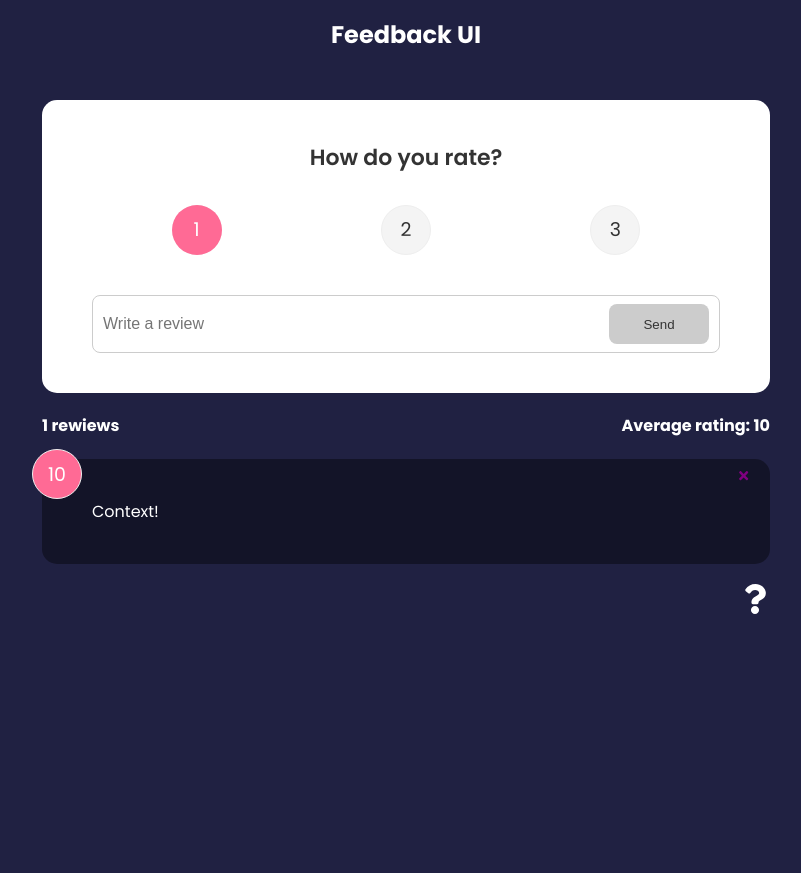
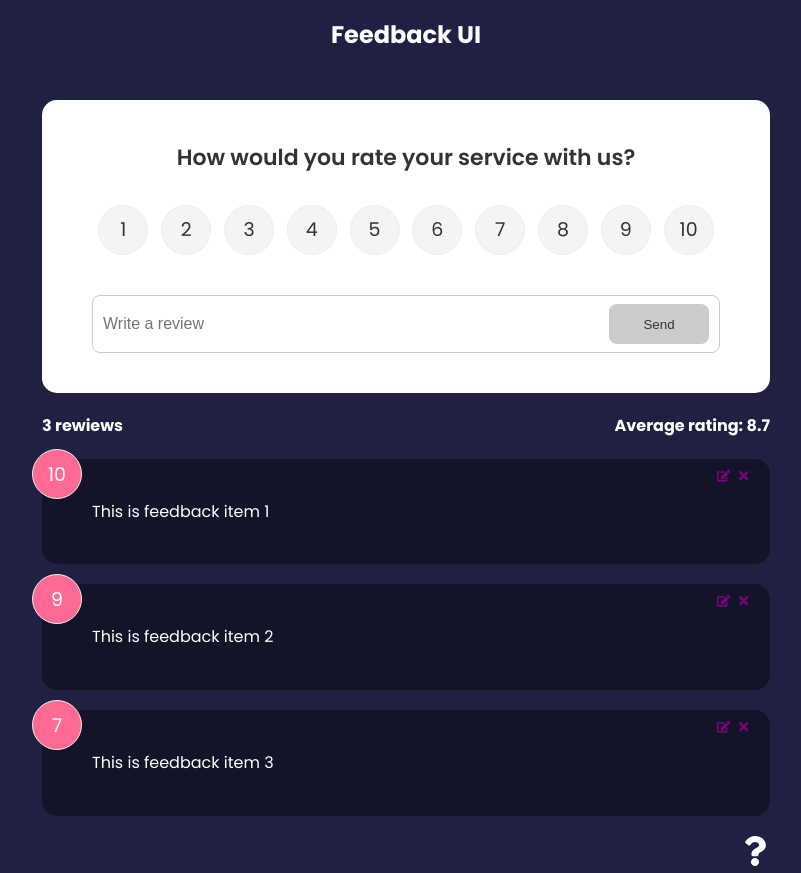
Before and after one commit to shurikation/feedback-app, a React (Create React App) app: page / in a window 1280 px wide. Shown: the whole page, without its empty margins (234-1035 px from the left). Before the commit the page ends 800 px from the top, so only its background shows below. Built offline with nearby package versions, Linux system fonts and the light colour scheme.

Commit message:
Finish #6.5 - Side Effects with UseEffects

```diff
--- a/src/components/FeedbackForm.jsx
+++ b/src/components/FeedbackForm.jsx
@@ -1,59 +1,78 @@
-import { useState, useContext } from 'react'
-import RatingSelect from './RatingSelect';
+import { useState, useContext, useEffect } from 'react'
+import RatingSelect from './RatingSelect'
 import Card from './shared/Card'
-import Button from './shared/Button';
-import FeedbackContext from '../context/FeedbackContext';
+import Button from './shared/Button'
+import FeedbackContext from '../context/FeedbackContext'
 
 function FeedbackForm() {
-  const [text, setText] = useState('');
-  const [btnDisabled, setBtnDisabled] = useState(true);
-  const [message, setMessage] = useState('');
-  const [rating, setRating] = useState('');
+  const [text, setText] = useState('')
+  const [rating, setRating] = useState(10)
+  const [btnDisabled, setBtnDisabled] = useState(true)
+  const [message, setMessage] = useState('')
 
-  const {addFeedback} = useContext(FeedbackContext);
+  const { addFeedback, feedbackEdit } = useContext(FeedbackContext)
+
+  useEffect(() => {
+    console.log('YYYYEEE', feedbackEdit.edit)
+    console.log('YYYYEEE', feedbackEdit)
+
+
+    if (feedbackEdit.edit === true) {
+      setBtnDisabled(false)
+      setText(feedbackEdit.item.text)
+      setRating(feedbackEdit.item.rating)
+
+    }
+  }, [feedbackEdit])
 
   const handleTextChange = (e) => {
-      if(text === '') {
-        setBtnDisabled(true);
-        setMessage(null)
-      } else if(text !== '' && text.trim().length <= 10) {
-        setBtnDisabled(true);
-        setMessage('Text must be at least 10 chars!')
-      } else {
-        setBtnDisabled(false);
-        setMessage(null);
-      }
+    console.log('TEXT', text)
+    if (text === '') {
+      setBtnDisabled(true)
+      setMessage(null)
+    } else if (text !== '' && text.trim().length <= 10) {
+      setMessage('Text must be at least 10 characters')
+      setBtnDisabled(true)
+    } else {
+      setMessage(null)
+      setBtnDisabled(false)
+    }
 
-    setText(e.target.value);
+    setText(e.target.value)
   }
 
   const handleSubmit = (e) => {
-    e.preventDefault();
-    if(text.trim().length > 10) {
+    e.preventDefault()
+    if (text.trim().length > 10) {
       const newFeedback = {
-        text: text,
-        rating: rating
+        text,
+        rating,
       }
 
-      addFeedback(newFeedback);
-      setText('');
+      addFeedback(newFeedback)
+
+      setText('')
     }
   }
 
   return (
     <Card>
       <form onSubmit={handleSubmit}>
-        <h2>How do you rate?</h2>
-        <RatingSelect select={(rating) => setRating(rating)}/>
-        <div className="input-group">
+        <h2>How would you rate your service with us?</h2>
+        <RatingSelect select={(rating) => setRating(rating)} />
+        <div className='input-group'>
           <input
-            type="text" placeholder='Write a review'
-            onChange={(e) => handleTextChange(e)}
-            value={text}/>
-          <Button type="submit" isDisabled={btnDisabled}>Send</Button>
+            onChange={handleTextChange}
+            type='text'
+            placeholder='Write a review'
+            value={text}
+          />
+          <Button type='submit' isDisabled={btnDisabled}>
+            Send
+          </Button>
         </div>
 
-        { message && <div className='message'>{message}</div>}
+        {message && <div className='message'>{message}</div>}
       </form>
     </Card>
   )
--- a/src/components/FeedbackItem.jsx
+++ b/src/components/FeedbackItem.jsx
@@ -1,18 +1,22 @@
-import {FaTimes} from 'react-icons/fa'
+import { FaTimes, FaEdit } from 'react-icons/fa'
 import PropTypes from 'prop-types'
 import Card from './shared/Card';
-import {useContext} from 'react';
+import { useContext } from 'react';
 import FeedbackContext from '../context/FeedbackContext';
 
 function FeedbackItem({ item }) {
-  const {deleteFeedback} = useContext(FeedbackContext);
+  const { deleteFeedback, editFeedback } = useContext(FeedbackContext);
 
+  console.log('ITEM22', item)
   return (
     <Card reverse={true}>
       <div className="num-display">{item.rating}</div>
       <button onClick={() => deleteFeedback(item.id)} className="close">
         <FaTimes color="purple" />
-        </button>
+      </button>
+      <button onClick={() => editFeedback(item)} className="edit">
+        <FaEdit color='purple'/>
+      </button>
       <div className="text-display">{item.text}</div>
     </Card>
   )
--- a/src/components/RatingSelect.jsx
+++ b/src/components/RatingSelect.jsx
@@ -1,8 +1,14 @@
-import { useState } from 'react'
+import { useState, useContext, useEffect } from 'react'
+import FeedbackContext from '../context/FeedbackContext'
 
-function RatingSelect( {select} ) {
+function RatingSelect({ select }) {
+  const [selected, setSelected] = useState(10)
 
-  const [selected, setSelected] = useState(1);
+  const { feedbackEdit } = useContext(FeedbackContext)
+
+  useEffect(() => {
+    setSelected(feedbackEdit.item.rating)
+  }, [feedbackEdit])
 
   const handleChange = (e) => {
     setSelected(+e.currentTarget.value)
@@ -10,36 +16,116 @@ function RatingSelect( {select} ) {
   }
 
   return (
-    <ul className="rating">
+    <ul className='rating'>
       <li>
-        <input type="radio"
-          id="num1"
-          name="rating"
-          value="1"
+        <input
+          type='radio'
+          id='num1'
+          name='rating'
+          value='1'
           onChange={handleChange}
           checked={selected === 1}
         />
-        <label htmlFor="num1">1</label>
+        <label htmlFor='num1'>1</label>
       </li>
       <li>
-        <input type="radio"
-          id="num2"
-          name="rating"
-          value="2"
+        <input
+          type='radio'
+          id='num2'
+          name='rating'
+          value='2'
           onChange={handleChange}
           checked={selected === 2}
         />
-        <label htmlFor="num2">2</label>
+        <label htmlFor='num2'>2</label>
       </li>
       <li>
-        <input type="radio"
-          id="num3"
-          name="rating"
-          value="3"
+        <input
+          type='radio'
+          id='num3'
+          name='rating'
+          value='3'
           onChange={handleChange}
           checked={selected === 3}
         />
-        <label htmlFor="num3">3</label>
+        <label htmlFor='num3'>3</label>
+      </li>
+      <li>
+        <input
+          type='radio'
+          id='num4'
+          name='rating'
+          value='4'
+          onChange={handleChange}
+          checked={selected === 4}
+        />
+        <label htmlFor='num4'>4</label>
+      </li>
+      <li>
+        <input
+          type='radio'
+          id='num5'
+          name='rating'
+          value='5'
+          onChange={handleChange}
+          checked={selected === 5}
+        />
+        <label htmlFor='num5'>5</label>
+      </li>
+      <li>
+        <input
+          type='radio'
+          id='num6'
+          name='rating'
+          value='6'
+          onChange={handleChange}
+          checked={selected === 6}
+        />
+        <label htmlFor='num6'>6</label>
+      </li>
+      <li>
+        <input
+          type='radio'
+          id='num7'
+          name='rating'
+          value='7'
+          onChange={handleChange}
+          checked={selected === 7}
+        />
+        <label htmlFor='num7'>7</label>
+      </li>
+      <li>
+        <input
+          type='radio'
+          id='num8'
+          name='rating'
+          value='8'
+          onChange={handleChange}
+          checked={selected === 8}
+        />
+        <label htmlFor='num8'>8</label>
+      </li>
+      <li>
+        <input
+          type='radio'
+          id='num9'
+          name='rating'
+          value='9'
+          onChange={handleChange}
+          checked={selected === 9}
+        />
+        <label htmlFor='num9'>9</label>
+      </li>
+      <li>
+        <input
+          type='radio'
+          id='num10'
+          name='rating'
+          value='10'
+          onChange={handleChange}
+          checked={selected === 10}
+        />
+        <label htmlFor='num10'>10</label>
       </li>
     </ul>
   )
--- a/src/context/FeedbackContext.js
+++ b/src/context/FeedbackContext.js
@@ -1,41 +1,66 @@
-import { createContext, useState } from 'react';
-import { v4 as uuidv4 } from 'uuid';
+import { v4 as uuidv4 } from 'uuid'
+import { createContext, useState } from 'react'
 
-
-//This is a provider
 const FeedbackContext = createContext()
 
 export const FeedbackProvider = ({ children }) => {
   const [feedback, setFeedback] = useState([
     {
       id: 1,
-      text: 'Context!',
-      rating: 10
-    }
-  ]);
+      text: 'This is feedback item 1',
+      rating: 10,
+    },
+    {
+      id: 2,
+      text: 'This is feedback item 2',
+      rating: 9,
+    },
+    {
+      id: 3,
+      text: 'This is feedback item 3',
+      rating: 7,
+    },
+  ])
+  const [feedbackEdit, setFeedbackEdit] = useState({
+    item: {},
+    edit: false,
+  })
 
+  // Add feedback
+  const addFeedback = (newFeedback) => {
+    newFeedback.id = uuidv4()
+    setFeedback([newFeedback, ...feedback])
+  }
+
+  // Delete feedback
   const deleteFeedback = (id) => {
-    if (window.confirm('Are you sure?')) {
+    if (window.confirm('Are you sure you want to delete?')) {
       setFeedback(feedback.filter((item) => item.id !== id))
     }
   }
 
-
-  const addFeedback = (newFeedback) => {
-    //uuidv4 helps generate uniq id for feedback:
-    newFeedback.id = uuidv4();
-    setFeedback([newFeedback, ...feedback]);
+  // Set item to be updated
+  const editFeedback = (item) => {
+    console.log('ITEM IN FUNC', item)
+    setFeedbackEdit({
+      item,
+      edit: true,
+    })
   }
 
   return (
-    <FeedbackContext.Provider value={{
-      feedback,
-      deleteFeedback,
-      addFeedback
-    }}>
+    <FeedbackContext.Provider
+      value={{
+        feedback,
+        deleteFeedback,
+        addFeedback,
+        editFeedback,
+        feedbackEdit,
+      }}
+    >
       {children}
     </FeedbackContext.Provider>
   )
 }
 
-export default FeedbackContext;
+export default FeedbackContext
```
